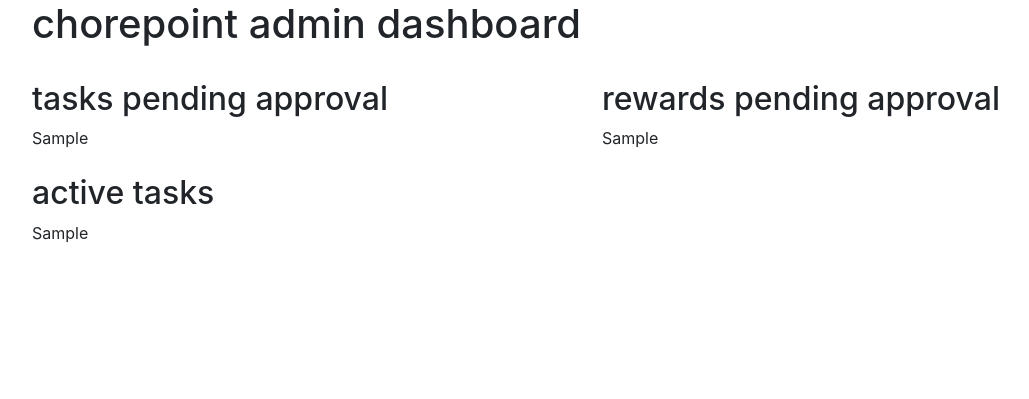
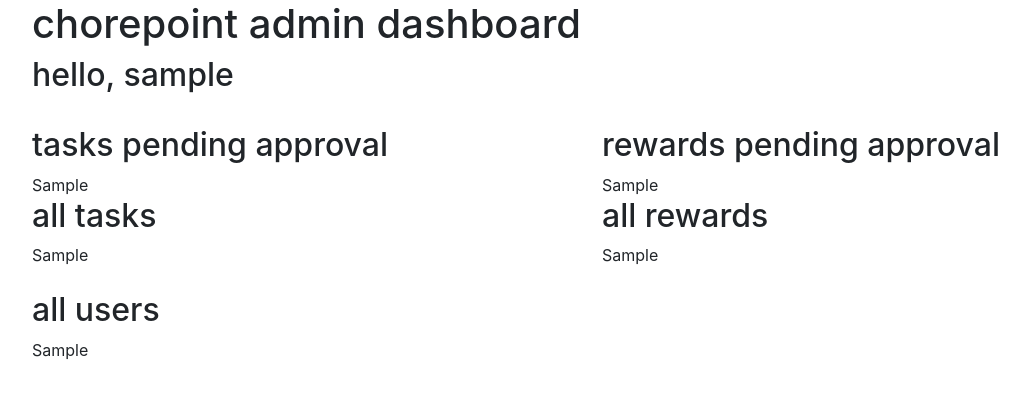
Before and after one commit to rio-codes/chorepoint, a Flask app: template templates/admin.html in a window 1280 px wide. Shown: the top 399 px of the page, without its empty margins (53-1082 px from the left). Run offline with Flask 2, Linux system fonts and the light colour scheme; the template is opened without the code that fills it: most values are stand-ins (such as "Sample title", 1, 10 or a date in 2020); some libraries are stand-ins or nearby versions.

Commit message:
added lots of things

```diff
--- a/main.py
+++ b/main.py
@@ -1,8 +1,10 @@
-from flask import Flask, render_template, request, redirect, url_for
+from flask import Flask, render_template, request, redirect, url_for, session
 from flask_mysqldb import MySQL
 from flask_table import Table, Col, LinkCol, ButtonCol
 
 app = Flask(__name__)
+
+app.secret_key = 'S>&[8-$F?\:wtbX/'
 
 app.config['MYSQL_HOST'] = 'localhost'
 app.config['MYSQL_USER'] = 'root'
@@ -18,9 +20,14 @@ class TaskTable(Table):
     frequency = Col('Frequency')
 
 class RewardTable(Table):
-    rewardID=Col('Reward ID')
     rewardName = Col('Reward Name')
     points = Col('Points')
+
+class UserTable(Table):
+    username = Col('Username')
+    points = Col('Points')
+    admin = Col('Admin?')
+    approvalRequired = Col('Approval Required?')
 
 class PendingRewardTable(Table):
     rewardName = Col('Reward Name')
@@ -96,6 +103,34 @@ class Reward(object):
         rewards = [dict(zip(columns, row)) for row in cur.fetchall()]
         return rewards
 
+class User(object):
+    def __init__(self, userID, username, displayName, admin, passwordHash, approvalRequired, points):
+        self.userID = userID
+        self.username = username
+        self.displayName = displayName
+        self.admin = admin
+        self.passwordHash = passwordHash
+        self.approvalRequired = approvalRequired
+        self.points = points
+
+    @classmethod
+
+    def get_users(cls):
+        cur = mysql.connection.cursor()
+        cur.execute("SELECT * FROM users")
+        columns = [col[0] for col in cur.description]
+        users = [dict(zip(columns, row)) for row in cur.fetchall()]
+        return users
+
+    def get_current_user(username):
+        u = (username,)
+        cur = mysql.connection.cursor()
+        cur.execute("SELECT * FROM users WHERE username=%s", u)
+        columns = [col[0] for col in cur.description]
+        user = [dict(zip(columns, row)) for row in cur.fetchall()]
+        return user
+
+
 @app.route("/")
 def index():
     return render_template('index.html')
@@ -124,6 +159,9 @@ def login():
                 print(user[1])
                 print(error)
             else:
+                session['username'] = user[1]
+                print('Logged in user:')
+                print(session['username'])
                 if user[3] == 1:
                     return redirect(url_for('admin'))
                 else:
@@ -135,21 +173,26 @@ def login():
 @app.route('/admin')
 
 def admin():
+    username = session['username']
+
     tasks = Task.get_tasks()
+    rewards = Reward.get_rewards()
+    users = User.get_users()
+
     pendingTasks = Task.get_tasks_pending_approval()
     pendingRewards = Reward.get_rewards_pending_approval()
-    #print(tasks)
-    #print(pendingTasks)
-    print(pendingRewards)
+
     taskTable = TaskTable(tasks)
+    rewardTable = RewardTable(rewards)
+    userTable = UserTable(users)
+
     pendingTaskTable = PendingTaskTable(pendingTasks)
     pendingRewardTable = PendingRewardTable(pendingRewards)
-    return render_template('admin.html', activeTaskTable=taskTable, pendingTaskTable=pendingTaskTable, pendingRewardTable=pendingRewardTable)
-    # , pendingTaskTable, pendingRewardTable, activeTaskTable, activeRewardTable, userTable
+
+    return render_template('admin.html', activeTaskTable=taskTable, pendingTaskTable=pendingTaskTable, pendingRewardTable=pendingRewardTable, activeRewardTable=rewardTable, userTable=userTable, username=username)
 
 @app.route('/admin/rewardApproval/<rewardID>', methods=['GET', 'POST'])
 def approveReward(rewardID):
-    # if request.method == "POST":
     cur = mysql.connection.cursor()
     r = rewardID
     print(r)
@@ -159,7 +202,6 @@ def approveReward(rewardID):
 
 @app.route('/admin/taskApproval/<taskID>', methods=['GET', 'POST'])
 def approveTask(taskID):
-    # if request.method == "POST":
     cur = mysql.connection.cursor()
     t = taskID
     print(t)
@@ -167,9 +209,13 @@ def approveTask(taskID):
     mysql.connection.commit()
     return redirect(url_for('admin'))
 
-#@app.route('/user', methods=['GET', 'POST'])
-#def user():
-    #return render_template('user.html', currentPoints, activeTaskTable, pendingTaskTable, completedTaskTable, rewardTable)
+@app.route('/user', methods=['GET', 'POST'])
+def user():
+    username = session['username']
+    fullUser = User.get_current_user(username)
+
+    return render_template('user.html', username=username)
+    # currentPoints, activeTaskTable, pendingTaskTable, completedTaskTable, rewardTable)
 
 if __name__ == "__main__":
     app.run(host="127.0.0.1", port=8080, debug=True)
--- a/templates/admin.html
+++ b/templates/admin.html
@@ -7,20 +7,28 @@
   <body>
     <div class="container">
       <h1>chorepoint admin dashboard</h1>
+      <h2> hello, {{ username }}</h2>
       <br>
       <div class="row">
         <div class="col-sm">
       <h2>tasks pending approval</h2>
       {{ pendingTaskTable }}
+      <br>
+      <h2>all tasks</h2>
+      {{ activeTaskTable }}
       </div>
       <div class="col-sm">
         <h2>rewards pending approval</h2>
         {{ pendingRewardTable }}
+        <br>
+        <h2>all rewards</h2>
+        {{ activeRewardTable }}
         </div>
+
         </div>
-      <br>
-      <h2>active tasks</h2>
-      {{ activeTaskTable }}
+        <br>
+        <h2>all users</h2>
+        {{ userTable }}
       <br>
     </div>
   </body>
--- a/templates/user.html
+++ b/templates/user.html
@@ -7,6 +7,7 @@
   <body>
     <div class="container">
       <h1>chorepoint user dashboard</h1>
+      <h2>hello, {{ username }}</h2>
       <br>
 
     </div>
```
